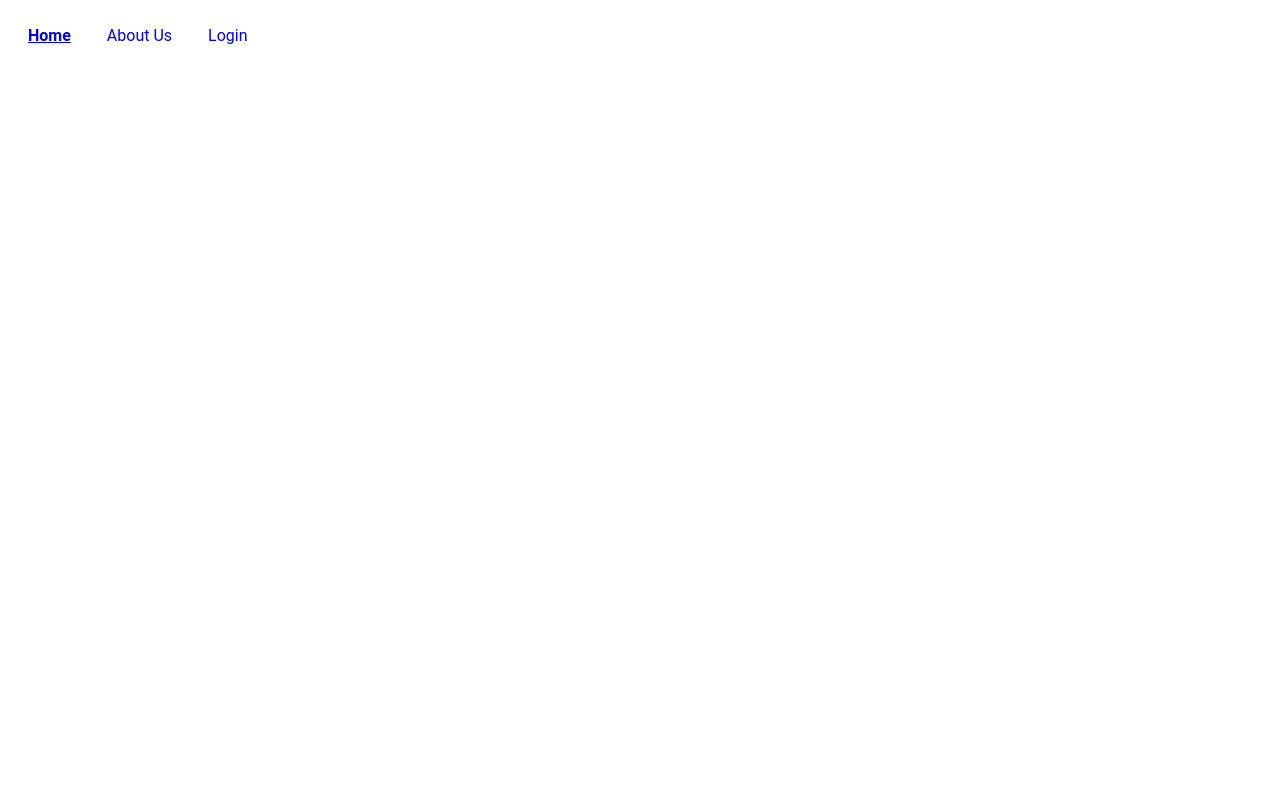
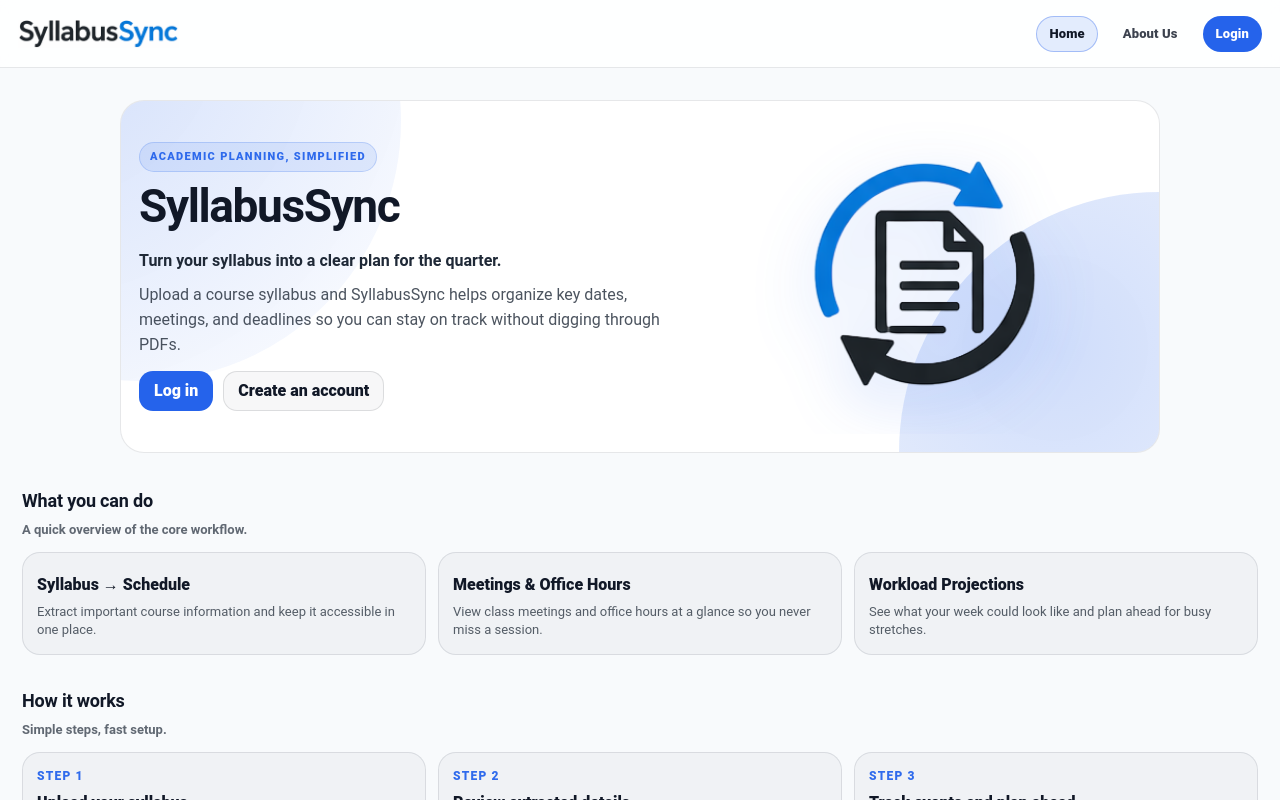
Before and after one commit to Al3xramirez/CSCD488-SeniorProject, a Vue app in the folder frontend-vue/: page / in a window 1280 px wide. Built offline with nearby package versions, Linux system fonts and the light colour scheme.

Commit message:
rough sketch of home page

```diff
--- a/frontend-vue/src/views/Home.vue
+++ b/frontend-vue/src/views/Home.vue
@@ -1,6 +1,9 @@
 <script setup>
 import { computed } from "vue";
 import { useRoute } from "vue-router";
+
+import wordmarkUrl from "../assets/SyllabusSyncLogoLettering.png";
+import pureLogoUrl from "../assets/SyllabusSyncPureLogo-TransparentBackground.png";
 
 /** This Vue page represents the Home page and manages the active tab state based on the current route.
  * It uses the `useRoute` hook to access the current route and a computed property `activeTab` to determine
@@ -19,42 +22,444 @@ const activeTab = computed(() => {
 </script>
 
 <template>
-  <div class="page">
-    <nav class="tabs" aria-label="Primary">
-      <RouterLink class="tab" :class="{ active: activeTab === 'home' }" to="/">
-        Home
-      </RouterLink>
-      <RouterLink class="tab" :class="{ active: activeTab === 'about' }" to="/about">
-        About Us
-      </RouterLink>
-      <RouterLink class="tab" :class="{ active: activeTab === 'login' }" to="/login">
-        Login
-      </RouterLink>
-    </nav>
+  <div class="shell">
+    <header class="header">
+      <div class="header__inner">
+        <RouterLink class="brand" to="/" aria-label="SyllabusSync Home">
+          <img class="brand__img" :src="wordmarkUrl" alt="SyllabusSync" />
+        </RouterLink>
+
+        <nav class="nav" aria-label="Primary">
+          <RouterLink class="link" :class="{ active: activeTab === 'home' }" to="/">Home</RouterLink>
+          <RouterLink class="link" :class="{ active: activeTab === 'about' }" to="/about">About Us</RouterLink>
+          <RouterLink class="link link--cta" :class="{ active: activeTab === 'login' }" to="/login">Login</RouterLink>
+        </nav>
+      </div>
+    </header>
+
+    <main class="content" aria-label="Home content">
+      <section class="hero" aria-label="Intro">
+        <div class="hero__grid">
+          <div class="hero__copy">
+            <div class="kicker">Academic planning, simplified</div>
+            <h1 class="hero__title">SyllabusSync</h1>
+            <p class="hero__subtitle">Turn your syllabus into a clear plan for the quarter.</p>
+
+            <p class="hero__body">
+              Upload a course syllabus and SyllabusSync helps organize key dates, meetings, and deadlines so you can stay on track
+              without digging through PDFs.
+            </p>
+
+            <div class="hero__actions">
+              <RouterLink class="btnPrimary" to="/login">Log in</RouterLink>
+              <RouterLink class="btnSecondary" to="/signup">Create an account</RouterLink>
+            </div>
+          </div>
+
+          <div class="hero__visual" aria-hidden="true">
+            <div class="visualCard">
+              <img class="visualLogo" :src="pureLogoUrl" alt="" />
+              <div class="visualGlow" />
+            </div>
+          </div>
+        </div>
+      </section>
+
+      <section class="section" aria-label="Features">
+        <div class="section__header">
+          <h2 class="section__title">What you can do</h2>
+          <p class="section__muted">A quick overview of the core workflow.</p>
+        </div>
+
+        <div class="grid3">
+          <article class="panel">
+            <div class="panel__title">Syllabus → Schedule</div>
+            <div class="panel__text">Extract important course information and keep it accessible in one place.</div>
+          </article>
+
+          <article class="panel">
+            <div class="panel__title">Meetings &amp; Office Hours</div>
+            <div class="panel__text">View class meetings and office hours at a glance so you never miss a session.</div>
+          </article>
+
+          <article class="panel">
+            <div class="panel__title">Workload Projections</div>
+            <div class="panel__text">See what your week could look like and plan ahead for busy stretches.</div>
+          </article>
+        </div>
+      </section>
+
+      <section class="section" aria-label="How it works">
+        <div class="section__header">
+          <h2 class="section__title">How it works</h2>
+          <p class="section__muted">Simple steps, fast setup.</p>
+        </div>
+
+        <div class="steps">
+          <div class="panel">
+            <div class="panel__kicker">Step 1</div>
+            <div class="panel__title">Upload your syllabus</div>
+          </div>
+          <div class="panel">
+            <div class="panel__kicker">Step 2</div>
+            <div class="panel__title">Review extracted details</div>
+          </div>
+          <div class="panel">
+            <div class="panel__kicker">Step 3</div>
+            <div class="panel__title">Track events and plan ahead</div>
+          </div>
+        </div>
+      </section>
+
+      <section class="section" aria-label="Who it's for">
+        <div class="section__header">
+          <h2 class="section__title">Who it’s for</h2>
+          <p class="section__muted">Designed for real course workflows.</p>
+        </div>
+
+        <div class="grid3">
+          <article class="panel">
+            <div class="panel__title">Students</div>
+            <div class="panel__text">Stay ahead of deadlines and see your schedule clearly.</div>
+          </article>
+          <article class="panel">
+            <div class="panel__title">TAs</div>
+            <div class="panel__text">Keep sections, office hours, and responsibilities organized.</div>
+          </article>
+          <article class="panel">
+            <div class="panel__title">Professors</div>
+            <div class="panel__text">Share course structure and meeting info in a consistent format.</div>
+          </article>
+        </div>
+      </section>
+
+      <footer class="footer" aria-label="Footer">
+        <div class="footer__text">Built for academic planning—simple, fast, and focused on what matters.</div>
+      </footer>
+    </main>
   </div>
 </template>
 
 <style scoped>
-.page {
-  min-height: 100vh;
+.shell {
+  height: 100vh;
+  display: flex;
+  flex-direction: column;
+  background: #f8fafc;
+  color: #111827;
 }
 
-.tabs {
+.header {
+  height: 68px;
+  display: flex;
+  align-items: center;
+  padding: 14px 18px;
+  background: rgba(255, 255, 255, 0.85);
+  backdrop-filter: blur(8px);
+  border-bottom: 1px solid rgba(17, 24, 39, 0.10);
+}
+
+.header__inner {
+  width: 100%;
+  display: flex;
+  align-items: center;
+  justify-content: space-between;
+  gap: 16px;
+}
+
+.brand {
+  display: inline-flex;
+  align-items: center;
+  text-decoration: none;
+}
+
+.brand__img {
+  height: 28px;
+  width: auto;
+  display: block;
+}
+
+.nav {
   display: flex;
   align-items: center;
   gap: 12px;
-  padding: 16px;
 }
 
-.tab {
-  display: inline-block;
-  padding: 8px 12px;
-  border-radius: 10px;
+.link {
+  display: inline-flex;
+  align-items: center;
+  justify-content: center;
+  height: 36px;
+  padding: 0 12px;
+  border-radius: 999px;
   text-decoration: none;
+  color: rgba(17, 24, 39, 0.82);
+  font-weight: 800;
+  font-size: 13px;
+  letter-spacing: 0.01em;
+  border: 1px solid transparent;
+  background: transparent;
+  transition: background 120ms ease, border-color 120ms ease;
 }
 
-.tab.active {
+.link:hover,
+.link:focus-visible {
+  background: rgba(37, 99, 235, 0.08);
+  border-color: rgba(37, 99, 235, 0.20);
+}
+
+.link.active {
+  background: rgba(37, 99, 235, 0.12);
+  border-color: rgba(37, 99, 235, 0.35);
+  color: #111827;
+}
+
+.link--cta {
+  background: #2563eb;
+  color: white;
+}
+
+.link--cta:hover,
+.link--cta:focus-visible {
+  background: #1d4ed8;
+  border-color: transparent;
+}
+
+.content {
+  flex: 1;
+  overflow-y: auto;
+  padding: 22px;
+}
+
+.hero {
+  padding: 10px 0 18px;
+}
+
+.hero__grid {
+  max-width: 1040px;
+  margin: 0 auto;
+  display: grid;
+  grid-template-columns: 1.1fr 0.9fr;
+  gap: 18px;
+  align-items: center;
+  padding: 18px;
+  border-radius: 24px;
+  background: rgba(255, 255, 255, 0.90);
+  border: 1px solid rgba(17, 24, 39, 0.10);
+  position: relative;
+  overflow: hidden;
+}
+
+.hero__grid::before,
+.hero__grid::after {
+  content: "";
+  position: absolute;
+  width: 520px;
+  height: 520px;
+  border-radius: 999px;
+  background: radial-gradient(circle at 30% 30%, rgba(37, 99, 235, 0.22), rgba(37, 99, 235, 0));
+  pointer-events: none;
+}
+
+.hero__grid::before {
+  left: -240px;
+  top: -240px;
+}
+
+.hero__grid::after {
+  right: -260px;
+  bottom: -260px;
+}
+
+.hero__copy {
+  position: relative;
+  z-index: 1;
+}
+
+.kicker {
+  display: inline-flex;
+  padding: 6px 10px;
+  border-radius: 999px;
+  font-size: 11px;
+  font-weight: 900;
+  letter-spacing: 0.12em;
+  text-transform: uppercase;
+  color: rgba(37, 99, 235, 0.95);
+  background: rgba(37, 99, 235, 0.10);
+  border: 1px solid rgba(37, 99, 235, 0.20);
+}
+
+.hero__title {
+  margin: 0;
+  font-size: 46px;
+  letter-spacing: -0.03em;
+}
+
+.hero__subtitle {
+  margin: 8px 0 0;
+  font-size: 16px;
+  color: #1f2937;
   font-weight: 700;
-  text-decoration: underline;
+}
+
+.hero__body {
+  margin: 10px 0 0;
+  color: rgba(31, 41, 55, 0.80);
+  max-width: 66ch;
+  line-height: 1.55;
+}
+
+.hero__actions {
+  display: flex;
+  flex-wrap: wrap;
+  gap: 10px;
+  margin-top: 14px;
+}
+
+.hero__visual {
+  position: relative;
+  z-index: 1;
+  display: grid;
+  place-items: center;
+}
+
+.visualCard {
+  width: min(420px, 100%);
+  aspect-ratio: 4 / 3;
+  border-radius: 24px;
+  background: transparent;
+  border: none;
+  display: grid;
+  place-items: center;
+  position: relative;
+  overflow: hidden;
+}
+
+.visualLogo {
+  width: min(240px, 70%);
+  height: auto;
+  display: block;
+  filter: drop-shadow(0 18px 30px rgba(37, 99, 235, 0.22));
+}
+
+.visualGlow {
+  display: none;
+}
+
+.btnPrimary,
+.btnSecondary {
+  display: inline-flex;
+  align-items: center;
+  justify-content: center;
+  height: 40px;
+  padding: 0 14px;
+  border-radius: 14px;
+  text-decoration: none;
+  font-weight: 900;
+  border: 1px solid transparent;
+}
+
+.btnPrimary {
+  background: #2563eb;
+  color: white;
+}
+
+.btnPrimary:hover {
+  background: #1d4ed8;
+}
+
+.btnSecondary {
+  background: rgba(15, 23, 42, 0.03);
+  border-color: rgba(17, 24, 39, 0.12);
+  color: #111827;
+}
+
+.btnSecondary:hover {
+  background: rgba(37, 99, 235, 0.06);
+  border-color: rgba(37, 99, 235, 0.20);
+}
+
+.section {
+  padding: 16px 0;
+}
+
+.section__header {
+  margin-bottom: 12px;
+}
+
+.section__title {
+  margin: 0;
+  font-size: 18px;
+  letter-spacing: -0.01em;
+}
+
+.section__muted {
+  margin: 6px 0 0;
+  color: rgba(31, 41, 55, 0.70);
+  font-size: 13px;
+  font-weight: 600;
+}
+
+.grid3 {
+  display: grid;
+  grid-template-columns: repeat(3, minmax(0, 1fr));
+  gap: 12px;
+}
+
+.steps {
+  display: grid;
+  grid-template-columns: repeat(3, minmax(0, 1fr));
+  gap: 12px;
+}
+
+.panel {
+  background: rgba(15, 23, 42, 0.03);
+  border: 1px solid rgba(17, 24, 39, 0.10);
+  border-radius: 18px;
+  padding: 14px;
+}
+
+.panel__kicker {
+  font-size: 12px;
+  font-weight: 900;
+  color: rgba(37, 99, 235, 0.95);
+  text-transform: uppercase;
+  letter-spacing: 0.10em;
+}
+
+.panel__title {
+  margin-top: 6px;
+  font-weight: 900;
+  color: #111827;
+}
+
+.panel__text {
+  margin-top: 6px;
+  color: rgba(31, 41, 55, 0.75);
+  font-size: 13px;
+  line-height: 1.45;
+}
+
+.footer {
+  padding: 18px 0 28px;
+  border-top: 1px solid rgba(17, 24, 39, 0.08);
+  margin-top: 10px;
+}
+
+.footer__text {
+  color: rgba(31, 41, 55, 0.70);
+  font-size: 13px;
+  font-weight: 600;
+}
+
+@media (max-width: 900px) {
+  .grid3,
+  .steps {
+    grid-template-columns: 1fr;
+  }
+
+  .hero__grid {
+    grid-template-columns: 1fr;
+  }
 }
 </style>
```
Also changed, not shown: frontend-vue/src/assets/SyllabusSyncPureLogo-TransparentBackground.png (added).
